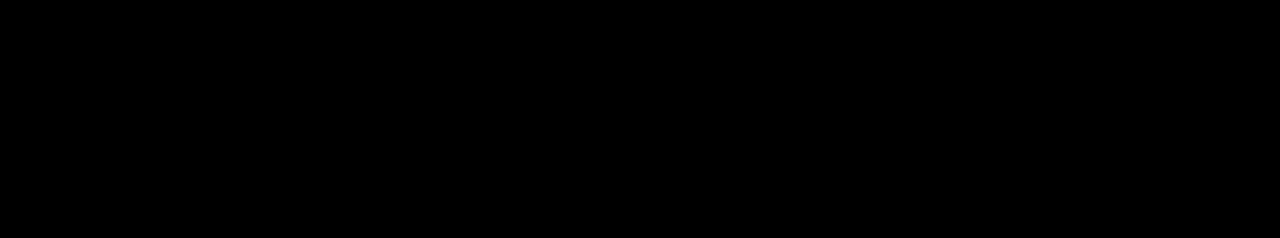
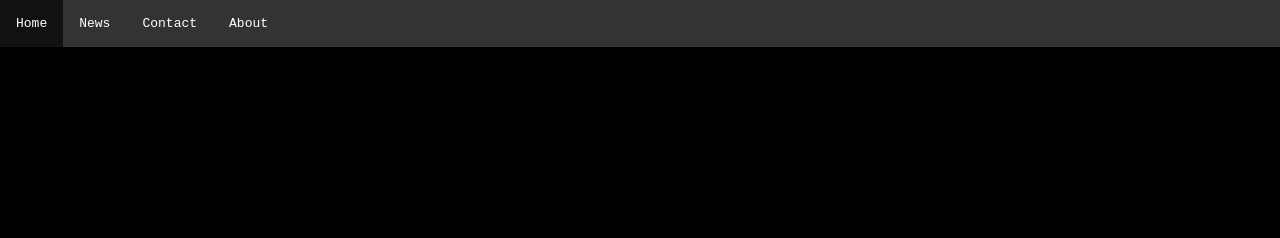
Before and after one commit to code-mk/code-mk.github.io, a plain HTML site: page index.html in a window 1280 px wide. Shown: the top 238 px of the page. Drawn offline with Linux system fonts and the light colour scheme.

Commit message:
Basic landing page - menu.

```diff
--- a/index.html
+++ b/index.html
@@ -3,7 +3,7 @@
 <head>
   <meta charset="UTF-8">
   <meta name="viewport" content="width=device-width, initial-scale=1.0">
-  <title>Flexgrid Example</title>
+  <title>CodeMk</title>
   <style>
     body, html {
       margin: 0;
@@ -41,14 +41,51 @@
       height: auto;
       display: block;
     }
+
+    .header{
+        background-color: rgba(245, 241, 236, 0.229);
+        font-family: monospace;
+    }
+
+    ul {
+        list-style-type: none;
+        margin: 0;
+        padding: 0;
+        overflow: hidden;
+        background-color: #333333;
+    }
+
+    li {
+        float: left;
+    }
+
+    li a {
+        display: block;
+        color: white;
+        text-align: center;
+        padding: 16px;
+        text-decoration: none;
+    }
+
+    li a:hover {
+        background-color: #111111;
+    }
+
   </style>
 </head>
 <body>
+    <div class="header">
+        <ul>
+            <li><a href="#home">Home</a></li>
+            <li><a href="#news">News</a></li>
+            <li><a href="#contact">Contact</a></li>
+            <li><a href="#about">About</a></li>
+          </ul>
+    </div>
     <div class="flex-container">
         <div class="flex-item"></div>
-    <div class="flex-item">Welcome to CodeMk. A colletection of tools for analysing your team's development practices.</div>
+        <div class="flex-item">Welcome to CodeMk. A collection of tools for analysing your team's development practices.</div>
         <div class="flex-item">
-      <!-- Image in the third column -->
           <img src="logo.png" alt="Image">
         </div>
         <div class="flex-item"></div>
```
Lines whose indentation alone changed are shown as unchanged.
